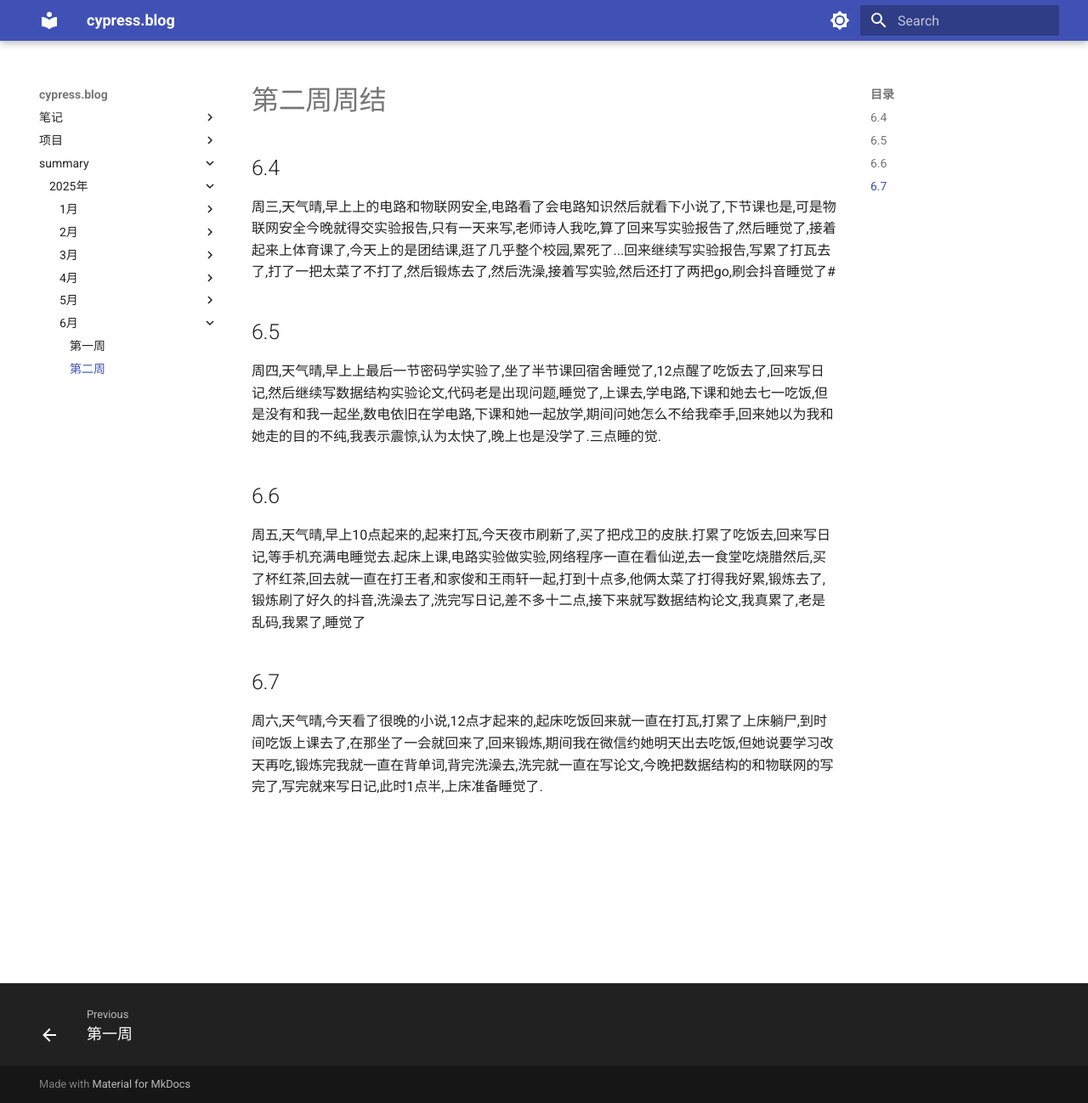
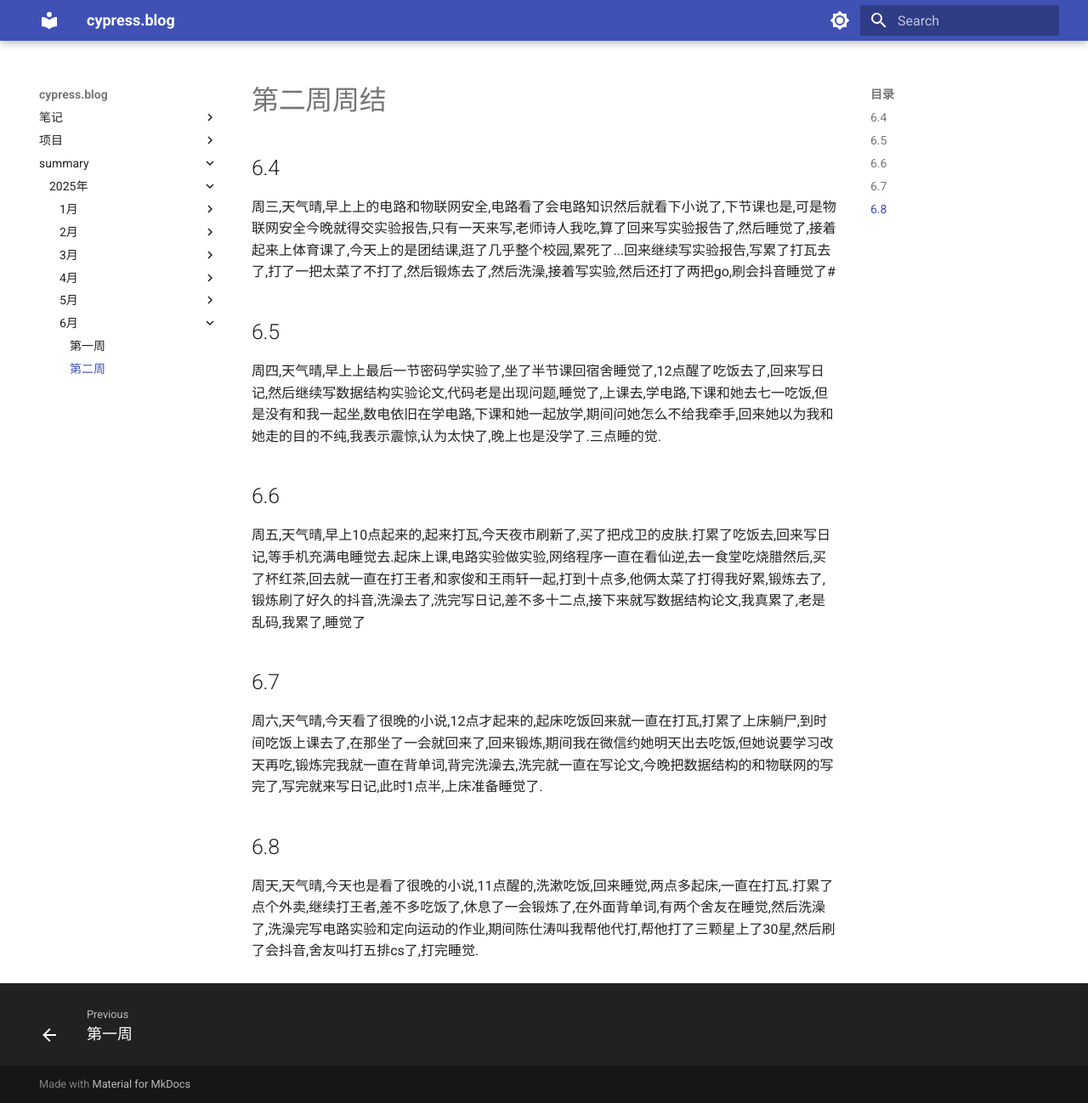
Before and after one commit to cyprer/blog0, an MkDocs documentation site: the page built from docs/summary/25year/6month/2week.md, in a window 1280 px wide and 1298 px high. Shown: the whole window at 85% size. Built offline with MkDocs 1.6.1 and Material for MkDocs 9.7.7, drawn with Linux system fonts in a browser that asks for light colours.

Commit message:
docs: 添加6月8日的日记内容到周报中

```diff
--- a/docs/summary/25year/6month/2week.md
+++ b/docs/summary/25year/6month/2week.md
@@ -8,3 +8,5 @@
   周五,天气晴,早上10点起来的,起来打瓦,今天夜市刷新了,买了把戍卫的皮肤.打累了吃饭去,回来写日记,等手机充满电睡觉去.起床上课,电路实验做实验,网络程序一直在看仙逆,去一食堂吃烧腊然后,买了杯红茶,回去就一直在打王者,和家俊和王雨轩一起,打到十点多,他俩太菜了打得我好累,锻炼去了,锻炼刷了好久的抖音,洗澡去了,洗完写日记,差不多十二点,接下来就写数据结构论文,我真累了,老是乱码,我累了,睡觉了
 ## 6.7
   周六,天气晴,今天看了很晚的小说,12点才起来的,起床吃饭回来就一直在打瓦,打累了上床躺尸,到时间吃饭上课去了,在那坐了一会就回来了,回来锻炼,期间我在微信约她明天出去吃饭,但她说要学习改天再吃,锻炼完我就一直在背单词,背完洗澡去,洗完就一直在写论文,今晚把数据结构的和物联网的写完了,写完就来写日记,此时1点半,上床准备睡觉了.
+## 6.8
+  周天,天气晴,今天也是看了很晚的小说,11点醒的,洗漱吃饭,回来睡觉,两点多起床,一直在打瓦.打累了点个外卖,继续打王者,差不多吃饭了,休息了一会锻炼了,在外面背单词,有两个舍友在睡觉,然后洗澡了,洗澡完写电路实验和定向运动的作业,期间陈仕涛叫我帮他代打,帮他打了三颗星上了30星,然后刷了会抖音,舍友叫打五排cs了,打完睡觉.
```
